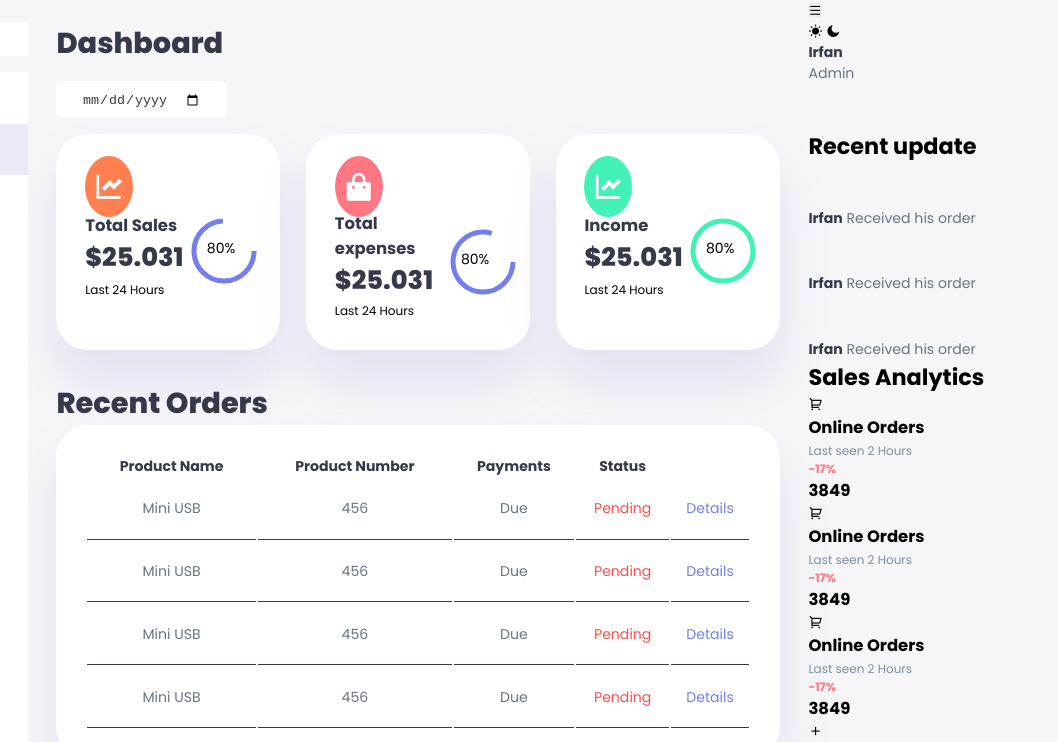
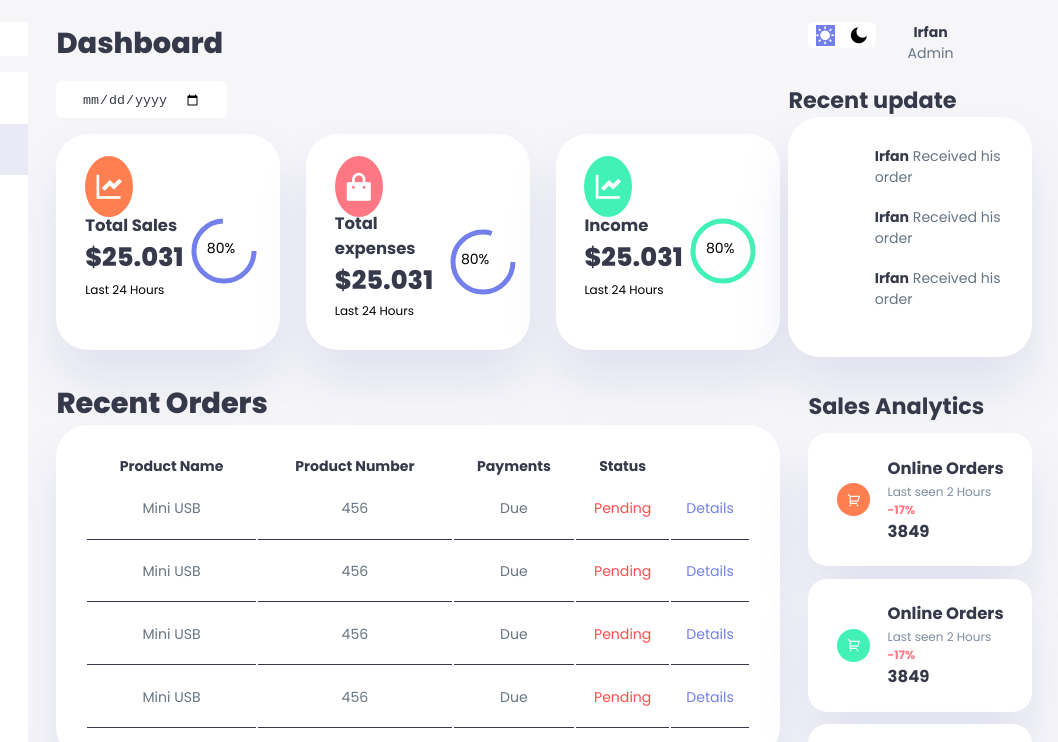
Before and after one commit to Irfan2202/Dashboard, a plain HTML site: page index.html in a window 1280 px wide. Shown: the top 742 px of the page, 222-1280 px from the left. Drawn offline with nearby package versions, Linux system fonts and the light colour scheme.

Commit message:
Update style.css

```diff
--- a/assets/css/style.css
+++ b/assets/css/style.css
@@ -309,3 +309,121 @@ main .products a {
   display: block;
   margin: 1rem;
 }
+/* right side*/
+.right {
+  margin-top: 1.4rem;
+}
+.right h2 {
+  color: var(--clr-dark);
+}
+.right .top {
+  display: flex;
+  justify-content: start;
+  gap: 2rem;
+}
+.right .top button {
+  display: none;
+}
+.right .theme-toggler {
+  background-color: var(--clr-white);
+  display: flex;
+  justify-content: space-between;
+  height: 1.6rem;
+  width: 4.2rem;
+  cursor: pointer;
+  border-radius: var(--border-radius-1);
+}
+.right .theme-toggler span {
+  font-size: 1.2rem;
+  width: 50%;
+  height: 100%;
+  display: flex;
+  align-items: center;
+  justify-content: center;
+}
+.right .theme-toggler span .active {
+  background-color: var(--clr-primary);
+  color: #fff;
+}
+.right .top .profile {
+  display: flex;
+  gap: 2rem;
+  text-align: center;
+}
+.right .info h3 {
+  color: var(--clr-dark);
+}
+.right .info h3 {
+  color: var(--clr-dark);
+}
+.right .item h3 {
+  color: var(--clr-dark);
+}
+/* recent updates */
+.right .recent-updates {
+  margin-top: 1rem;
+  margin-left: -20px;
+}
+.right .recent-updates .updates {
+  background-color: var(--clr-white);
+  padding: var(--card-padding);
+  border-radius: var(--card-border-radius);
+  box-shadow: var(--box-shadow);
+  transition: all 0.3s ease;
+}
+.right .recent-updates .updates:hover {
+  box-shadow: none;
+}
+.right .recent-updates .update {
+  display: grid;
+  grid-template-columns: 2.6rem auto;
+  gap: 1rem;
+  margin-bottom: 1rem;
+}
+/* sales analytic */
+.right .sales-analytics {
+  margin-top: 2rem;
+}
+.right .sales-analytics .item {
+  background-color: var(--clr-white);
+  display: flex;
+  justify-content: space-between;
+  align-items: center;
+  gap: 1tem;
+  margin: 10px 0;
+  width: 100%;
+  margin-bottom: 0.8rem;
+  padding: 1.4rem var(--card-padding);
+  border-radius: var(--border-radius-3);
+  box-shadow: var(--box-shadow);
+}
+.right .sales-analytics .item:hover {
+  box-shadow: none;
+}
+.right .sales-analytics .item i {
+  background: coral;
+  padding: 0.6rem;
+  color: var(--clr-white);
+  border-radius: 50%;
+  height: 50px;
+  width: 50px;
+  line-height: 50px;
+  align-items: center;
+}
+.right .sales-analytics .item:nth-child(3) i {
+  background-color: var(--clr-success);
+}
+.right .sales-analytics .item:nth-child(4) i {
+  background-color: var(--clr-danger);
+}
+.add-products div {
+  display: flex;
+  height: 60px;
+  width: 100;
+  text-align: center;
+  justify-content: center;
+  align-items: center;
+  border: 2px dashed;
+  color: var(--clr-dark-variant);
+  margin-bottom: 40px;
+}
```
